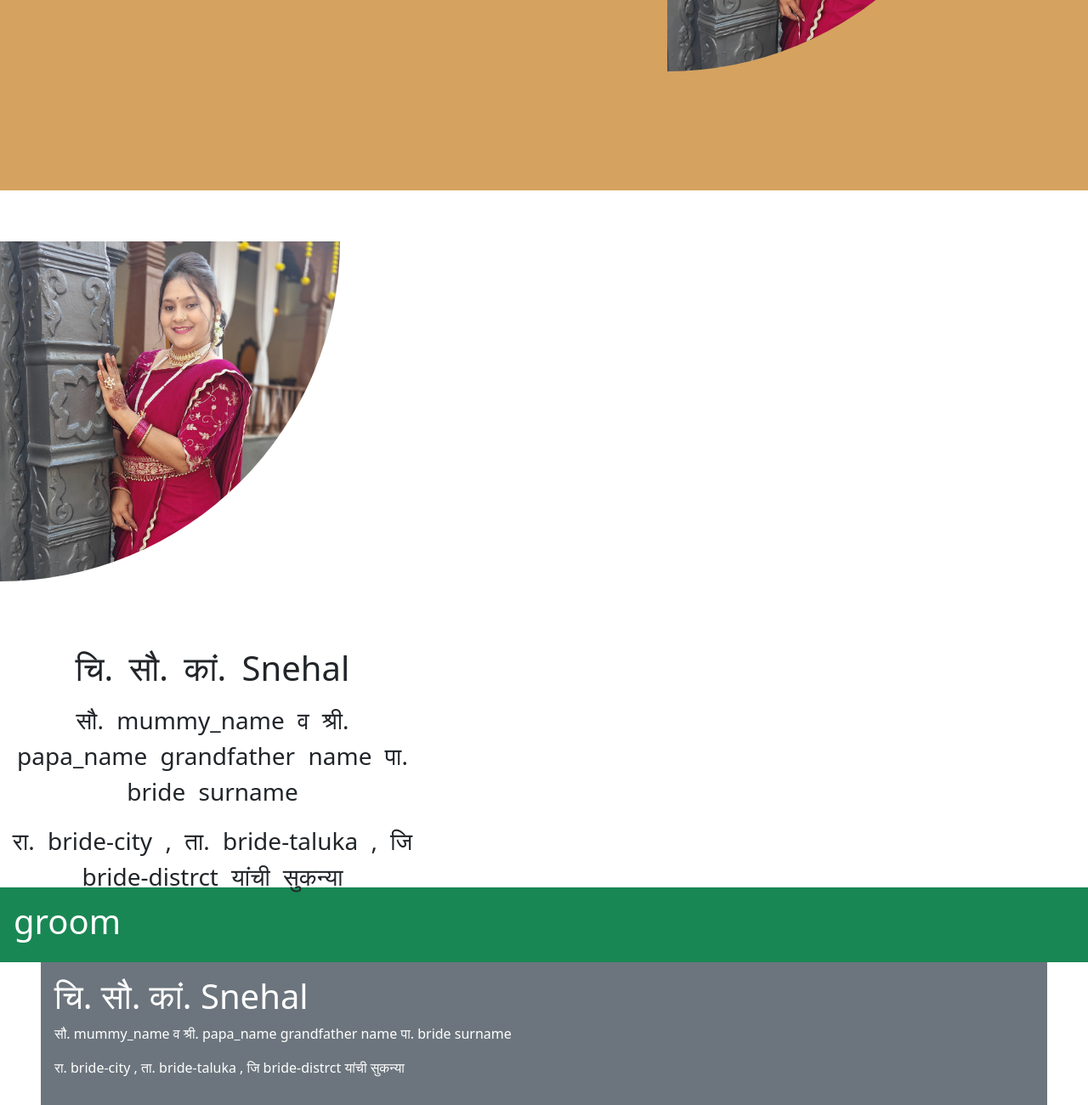
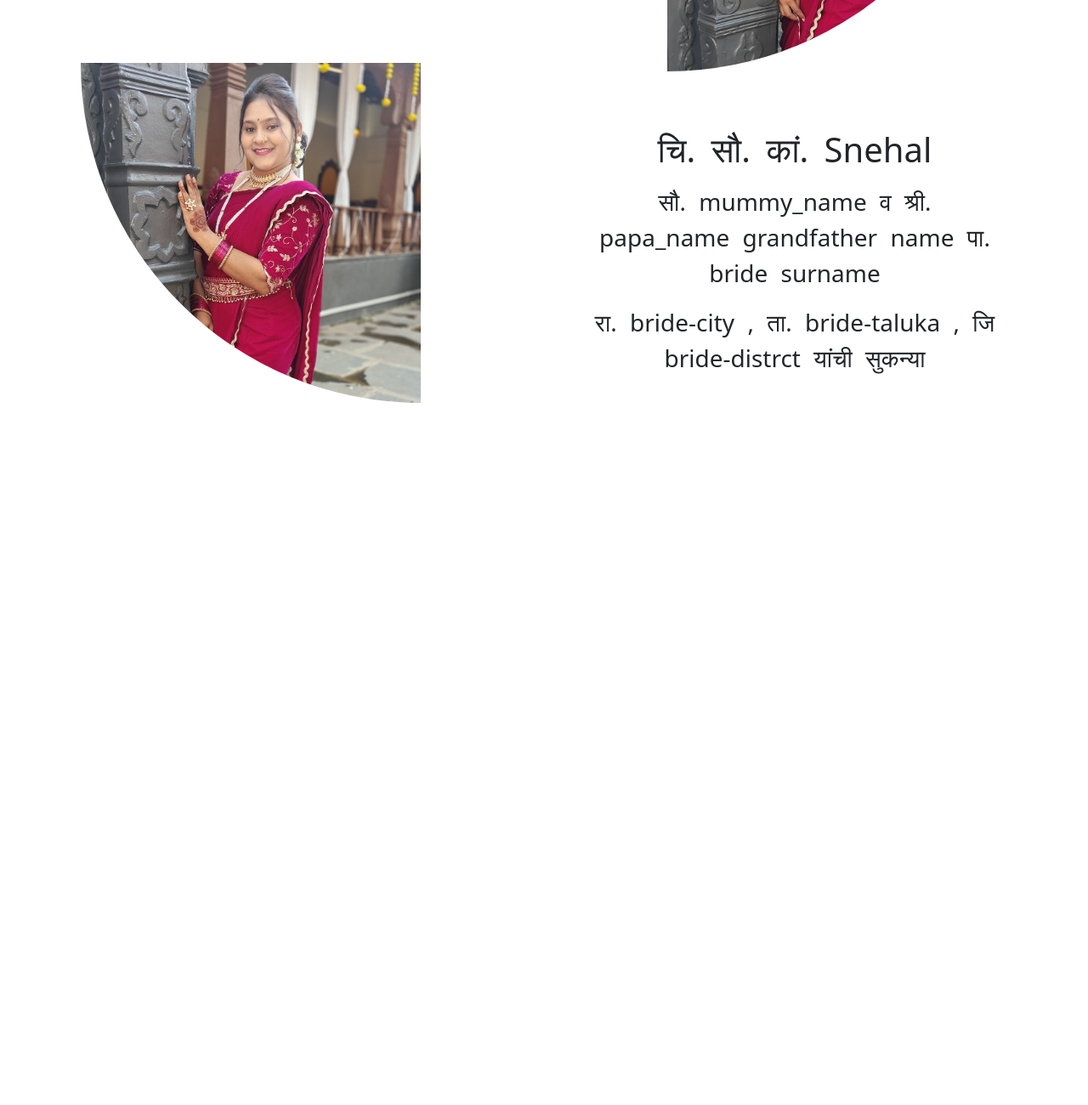
Before and after one commit to achalkatkar/kuku-sister-weds, a plain HTML site: page index.html in a window 1280 px wide. Shown: the part 1328-2628 px from the top of the page at 85% size. After the commit the page ends 1852 px from the top, so only its background shows below. Drawn offline with nearby package versions, Linux system fonts and the light colour scheme.

Commit message:
added div

```diff
--- a/index.html
+++ b/index.html
@@ -62,8 +62,8 @@
         </div>
     </div>
     <div class="d-conatiner">
-        <div class="img">
-            <img src="./images/snheal.jpg" class="snehal-img"/>
+        <div class="">
+            <img src="./images/snheal.jpg" class="akshay-img"/>
         </div>
         <div class="info">
             <h1 class="fs-1 p-2 position-relative" data-aos="fade-right"> चि. सौ. कां. Snehal </h1>
@@ -78,9 +78,7 @@
 
 
 
-    <div class="text-bg-success p-3 col">
-        <h1>groom</h1>
-    </div>
+
 
 
 
@@ -90,11 +88,6 @@
         AOS.init();
       </script>
 
-       <div class="text-bg-secondary col p-3 mx-5 ">
-        <h1 class="fs-1" data-aos="fade-right"> चि. सौ.  कां. Snehal </h1>
-        <p>सौ. mummy_name  व श्री. papa_name grandfather name  पा. bride surname</p>
-        <p> रा. bride-city  , ता. bride-taluka , जि bride-distrct यांची सुकन्या</p>
-    </div>
 
 
 
--- a/style.css
+++ b/style.css
@@ -20,7 +20,7 @@
 .b-container{
     background-image:linear-gradient(62deg, #FBAB7E 0%, #F7CE68 100%) ;
     background-color: #FBAB7E;
-    height: 4%;
+    height: 50%;
     font-weight: bold;
     text-align: center;
 
@@ -47,9 +47,9 @@
 }
 
 .c-conatiner{
-    background-color: rgb(213, 162, 96);
-    height: 600px;
+    height: 450px;
     display: flex;
+    flex-wrap: wrap;
     justify-content: space-around;
 }
 
@@ -77,5 +77,14 @@
 }
 
 .d-conatiner{
+    height: 450px;
+    display: flex;
+    justify-content: space-around;
+}
 
+.akshay-img{
+    height: 400px;
+    width: 400px;
+    object-fit: cover;
+    border-radius: 0px 0px 0px 600px;
 }
```
